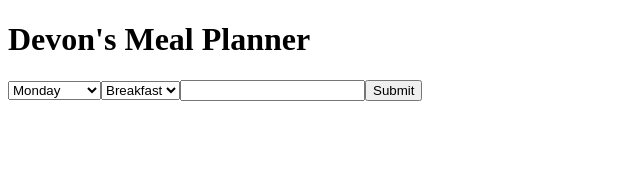
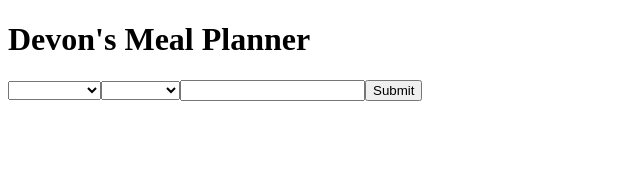
Before and after one commit to DevonOsh/docker-example, an Angular app in the folder docker-example-ui/: page / in a window 1280 px wide. Shown: the top 171 px of the page, without its empty margins (0-640 px from the left). Built offline with nearby package versions, Linux system fonts and the light colour scheme.

Commit message:
Add form

```diff
--- a/docker-example-ui/src/app/app.component.html
+++ b/docker-example-ui/src/app/app.component.html
@@ -1,17 +1,23 @@
 
   <h1>Devon's Meal Planner</h1>
 
-  <form>
-    <select name="dow" id="dow">
-        <option *ngFor="let day of daysOfWeek; index as i">
+  <form [formGroup]="mealForm" (submit)="onSubmit()">
+    <select name="dow" id="dow" formControlName="dow">
+        <option *ngFor="let day of daysOfWeek" [value]="day">
             {{ day }}
         </option>
     </select>
-    <select name="meal" id="meal">
-        <option *ngFor="let meal of meals; index as i">
+    <select name="meal" id="meal" formControlName="meal">
+        <option *ngFor="let meal of meals" [value]="meal">
             {{ meal }}
         </option>
     </select>
-    <input type="text">
+    <input type="text" formControlName="mealName">
     <button type="submit">Submit</button>
   </form>
+
+  <ul>
+    <li *ngFor="let meal of mealPlan">
+        {{ meal.dow }} {{ meal.meal }} {{ meal.mealName }}
+    </li>
+  </ul>
--- a/docker-example-ui/src/app/app.component.ts
+++ b/docker-example-ui/src/app/app.component.ts
@@ -1,4 +1,5 @@
 import { Component } from '@angular/core';
+import { FormBuilder, FormControl, FormGroup } from '@angular/forms';
 
 @Component({
   selector: 'app-root',
@@ -22,7 +23,15 @@ export class AppComponent {
     'Dinner'
   ]
 
-  onClick() {
+  public mealForm: FormGroup = new FormGroup({
+    dow: new FormControl(),
+    meal: new FormControl(),
+    mealName: new FormControl()
+  })
 
+  public mealPlan: Array<any> = []
+
+  onSubmit() {
+    this.mealPlan.push(this.mealForm.value);
   }
 }
```
